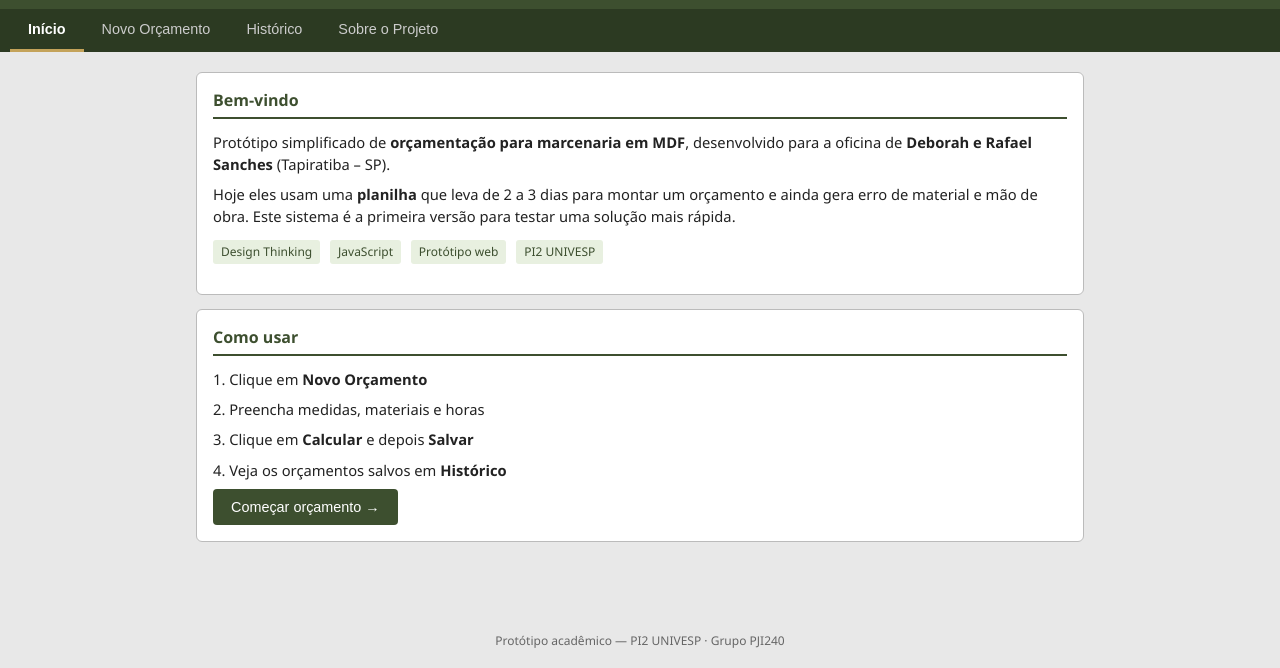
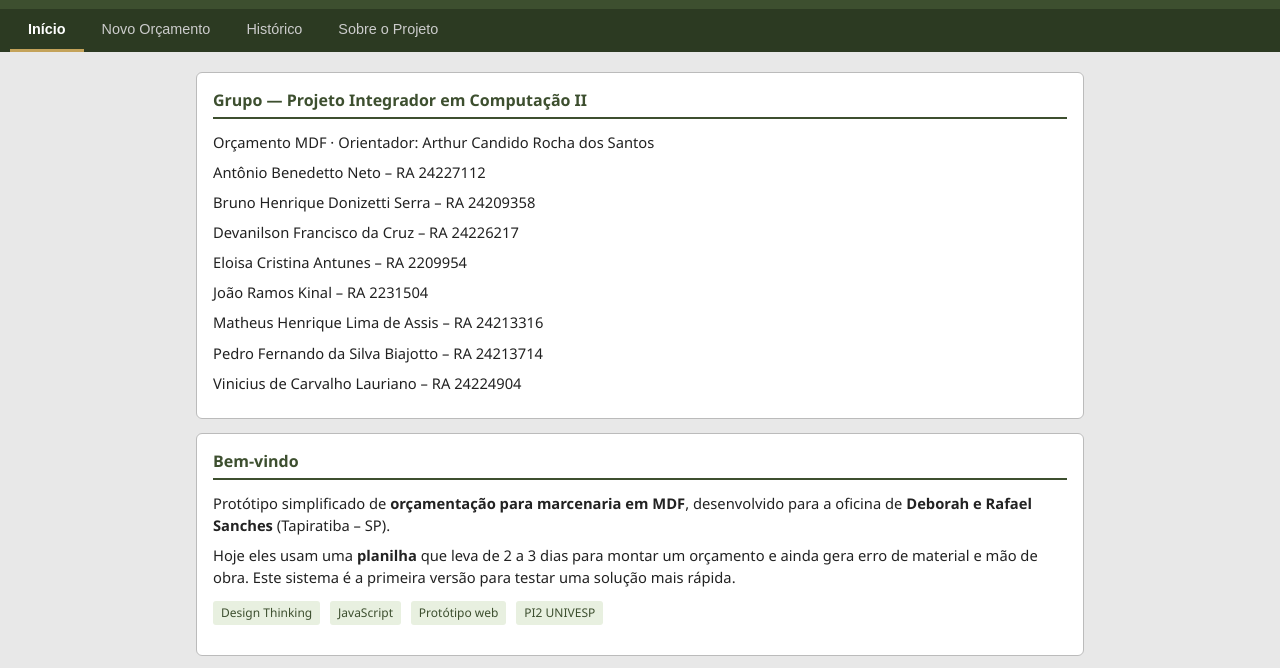
Before and after one commit to vinilauren26-cloud/orcamdf, a plain HTML site: page index.html in a window 1280 px wide. Shown: the part 64-732 px from the top of the page. Drawn offline with Linux system fonts and the light colour scheme.

Commit message:
Inclui os nomes e RAs do grupo na tela inicial.
Co-authored-by: Cursor <cursoragent@cursor.com>

```diff
--- a/index.html
+++ b/index.html
@@ -163,6 +163,18 @@
 
   <!-- INÍCIO -->
   <section id="pag-inicio" class="pagina visivel">
+    <div class="card">
+      <h2>Grupo — Projeto Integrador em Computação II</h2>
+      <p>Orçamento MDF · Orientador: Arthur Candido Rocha dos Santos</p>
+      <p>Antônio Benedetto Neto – RA 24227112</p>
+      <p>Bruno Henrique Donizetti Serra – RA 24209358</p>
+      <p>Devanilson Francisco da Cruz – RA 24226217</p>
+      <p>Eloisa Cristina Antunes – RA 2209954</p>
+      <p>João Ramos Kinal – RA 2231504</p>
+      <p>Matheus Henrique Lima de Assis – RA 24213316</p>
+      <p>Pedro Fernando da Silva Biajotto – RA 24213714</p>
+      <p>Vinicius de Carvalho Lauriano – RA 24224904</p>
+    </div>
     <div class="card">
       <h2>Bem-vindo</h2>
       <p>Protótipo simplificado de <strong>orçamentação para marcenaria em MDF</strong>,
```
